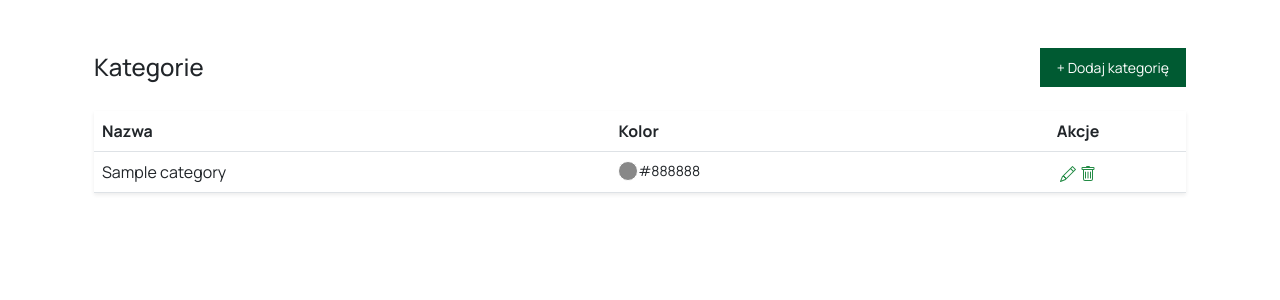
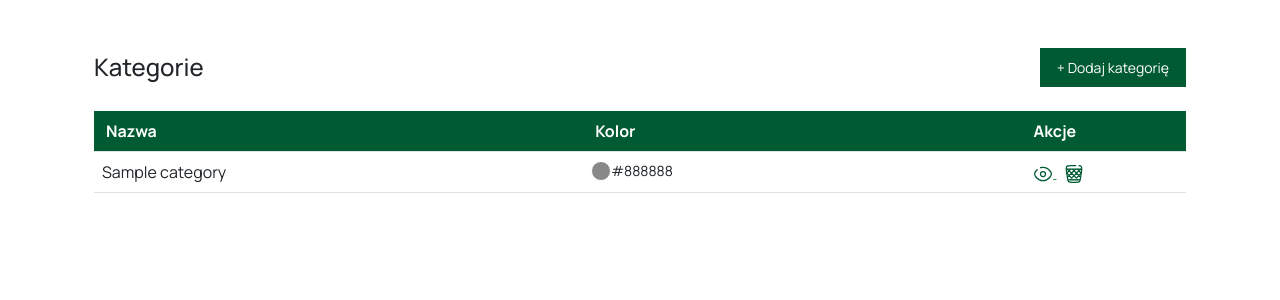
Before and after one commit to stasiekkneller-skwebs/KaizenFinTracker, a Django app: page /categories/ in a window 1280 px wide. Shown: the part 56-356 px from the top of the page. Run offline with Django 5.2, Linux system fonts and the light colour scheme; a user stored in the database is signed in; tables that the repository leaves empty hold one stand-in row (values such as "Sample post").

```diff
--- a/static/css/style.css
+++ b/static/css/style.css
@@ -39,6 +39,11 @@ a{
     color: var(--text-color);
 }
 
+
+#id_color{
+    padding: 2px;
+    max-width: 80px;
+}
 
 .card{
     border-radius: 0px;
@@ -130,5 +135,22 @@ nav .login-btn:hover{
 
 .info-img{
     width: 100%;
-    max-width: 300px;
+    max-width: 450px;
 }
+
+.badge{
+    padding: 8px 16px;
+    border-radius: 40px;
+    font-weight: 400;
+}
+
+
+.expenses-table th{
+    background-color: var(--bs-primary);
+    color: white;
+    padding:8px 12px;
+}
+
+.table-icon{
+    width: 20px;
+}
--- a/templates/tracker/category_list.html
+++ b/templates/tracker/category_list.html
@@ -11,10 +11,10 @@
         <a href="{% url 'add-category' %}" class="btn btn-sm btn-primary">+ Dodaj kategorię</a>
     </div>
 
-    <div class="card border-0 shadow-sm">
+    <div class="card border-0">
         <table class="table table-hover mb-0">
-            <thead style="background-color: #00441b; color: white;">
-                <tr>
+            <thead >
+                <tr class="expenses-table">
 
                     <th>Nazwa</th>
                     <th>Kolor</th>
@@ -33,16 +33,13 @@
                         </div>
                     </td>
                     <td class="text-center">
-                         <a href="{% url 'update-category' category.id %}" class="dark-text actions-icon" data-bs-toggle="tooltip" data-bs-title="Edytuj kategorię"><svg xmlns="http://www.w3.org/2000/svg" width="16" height="16" fill="currentColor" class="bi bi-pencil" viewBox="0 0 16 16">
-  <path d="M12.146.146a.5.5 0 0 1 .708 0l3 3a.5.5 0 0 1 0 .708l-10 10a.5.5 0 0 1-.168.11l-5 2a.5.5 0 0 1-.65-.65l2-5a.5.5 0 0 1 .11-.168zM11.207 2.5 13.5 4.793 14.793 3.5 12.5 1.207zm1.586 3L10.5 3.207 4 9.707V10h.5a.5.5 0 0 1 .5.5v.5h.5a.5.5 0 0 1 .5.5v.5h.293zm-9.761 5.175-.106.106-1.528 3.821 3.821-1.528.106-.106A.5.5 0 0 1 5 12.5V12h-.5a.5.5 0 0 1-.5-.5V11h-.5a.5.5 0 0 1-.468-.325"/>
-</svg></a>
-                        <a href="{% url 'delete-category' category.id %}"
-                           class="dark-text actions-icon"  data-bs-toggle="tooltip" data-bs-title="Usuń kategorię"
-                           onclick="return confirm('Czy na pewno chcesz usunąć kategorię {{ category.name }}?')"><svg xmlns="http://www.w3.org/2000/svg" width="16" height="16" fill="currentColor" class="bi bi-trash" viewBox="0 0 16 16">
-  <path d="M5.5 5.5A.5.5 0 0 1 6 6v6a.5.5 0 0 1-1 0V6a.5.5 0 0 1 .5-.5m2.5 0a.5.5 0 0 1 .5.5v6a.5.5 0 0 1-1 0V6a.5.5 0 0 1 .5-.5m3 .5a.5.5 0 0 0-1 0v6a.5.5 0 0 0 1 0z"/>
-  <path d="M14.5 3a1 1 0 0 1-1 1H13v9a2 2 0 0 1-2 2H5a2 2 0 0 1-2-2V4h-.5a1 1 0 0 1-1-1V2a1 1 0 0 1 1-1H6a1 1 0 0 1 1-1h2a1 1 0 0 1 1 1h3.5a1 1 0 0 1 1 1zM4.118 4 4 4.059V13a1 1 0 0 0 1 1h6a1 1 0 0 0 1-1V4.059L11.882 4zM2.5 3h11V2h-11z"/>
-</svg></a>
-                    </td>
+                            <a data-bs-toggle="tooltip" data-bs-title="Zobacz transakcję" href="{% url 'update-category' category.id %}"
+                               class="dark-text actions-icon mx-2"> <img class="table-icon" src="{% static 'img/eye.svg' %}" alt="Logo">
+</a>
+ <a class="dark-text actions-icon"  data-bs-toggle="tooltip" data-bs-title="Usuń kategorię" href="{% url 'delete-category' category.id %}"
+
+                               onclick="return confirm('Czy na pewno chcesz usunąć tę transakcję?')"><img class="table-icon" src="{% static 'img/remove.svg' %}" alt="Logo"></a>
+                        </td>
                 </tr>
                 {% empty %}
                 <tr>
--- a/tracker/forms.py
+++ b/tracker/forms.py
@@ -40,6 +40,7 @@ class CategoryUpdateForm(forms.ModelForm):
 
         self.fields['name'].label = 'Nazwa kategorii'
         self.fields['color'].label = 'Kolor tagu'
+        self.fields['name'].disabled = True
 
 
 
```
Also changed, not shown: templates/tracker/add_category.html (+8 -2 lines), templates/tracker/edit_transaction.html (+9 -5 lines), templates/tracker/transaction_list.html (+6 -11 lines), kaizenfintracker/media/receipts/user_1/2026/09/aaa.png (deleted), static/img/eye.svg (added), static/img/no-transactions.png, static/img/remove.svg (added), static/img/view.svg (added).
